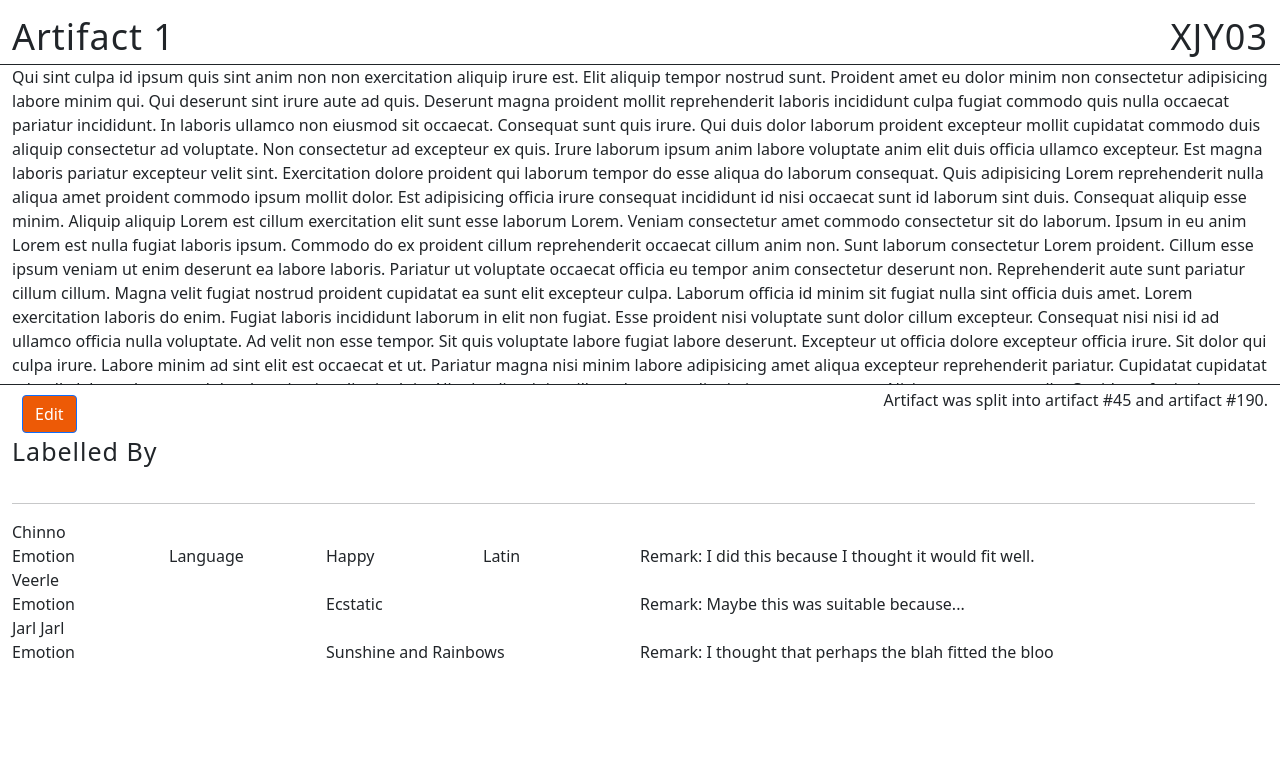
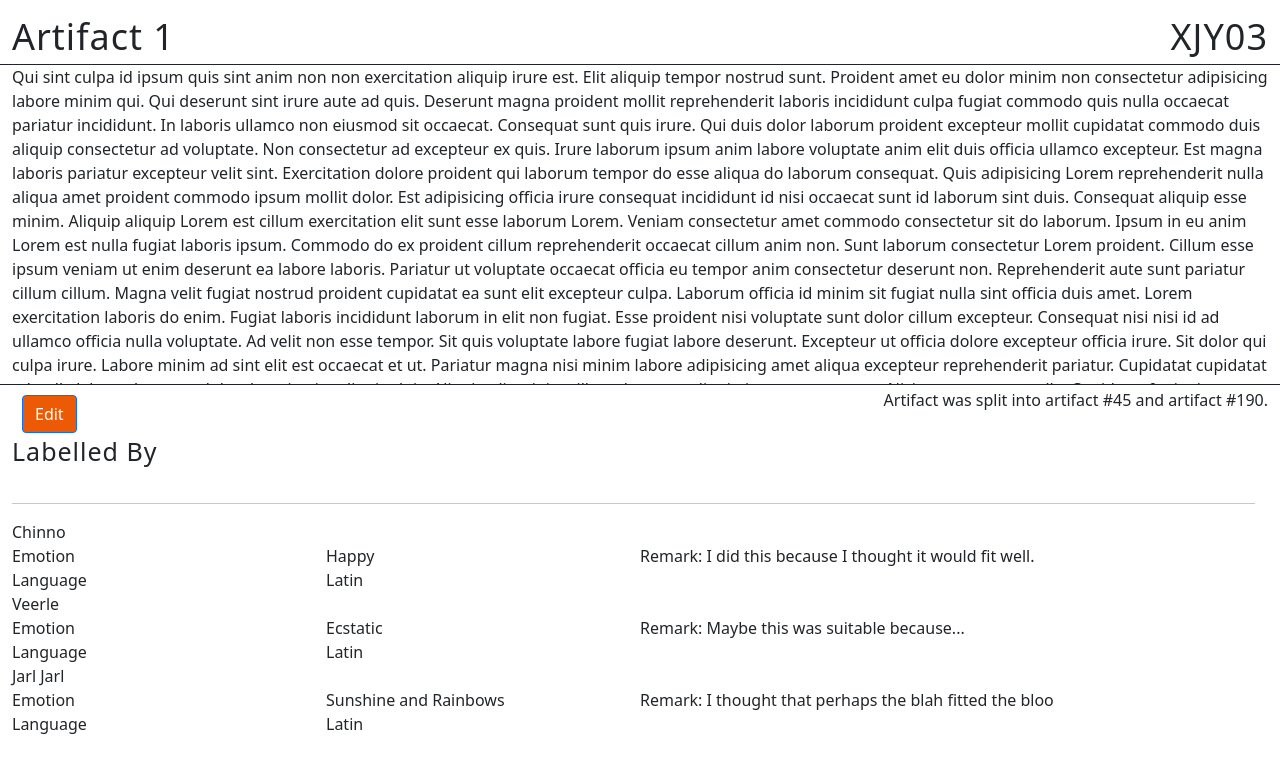
Before and after one commit to muctadir/lama, an Angular app in the folder frontend/: page /singleartifact in a window 1280 px wide. Shown: the top 772 px of the page. Built offline with nearby package versions, Linux system fonts and the light colour scheme.

Commit message:
Small Layout Fix Work in Progress

```diff
--- a/frontend/src/app/single-artifact-view/single-artifact-view.component.html
+++ b/frontend/src/app/single-artifact-view/single-artifact-view.component.html
@@ -61,11 +61,11 @@
                         <!--Label Type and Given Label-->
                         <div class="col-6">
                             <div class="row">
-                                <div class="col" *ngFor="let label of userLabel.labelsGiven">
-                                    {{label.labelTypeName1}}
-                                </div>
-                                <div class="col" *ngFor="let label of userLabel.labelsGiven">
-                                    {{label.labelGiven}}
+                                <div class="col-12" *ngFor="let label of userLabel.labelsGiven">
+                                    <div class="row">
+                                        <div class="col">{{label.labelTypeName1}}</div>
+                                        <div class="col">{{label.labelGiven}}</div>
+                                    </div>
                                 </div>
                             </div>
                         </div>
--- a/frontend/src/app/single-artifact-view/single-artifact-view.component.ts
+++ b/frontend/src/app/single-artifact-view/single-artifact-view.component.ts
@@ -76,12 +76,14 @@ export class SingleArtifactViewComponent implements OnInit {
     {
       labellerName: "Veerle",
       labelRemark: "Maybe this was suitable because...",
-      labelsGiven: [{labelTypeName1: "Emotion", labelGiven: "Ecstatic"},]
+      labelsGiven: [{labelTypeName1: "Emotion", labelGiven: "Ecstatic"},
+                    {labelTypeName1: "Language", labelGiven: "Latin"}]
     },
     {
       labellerName: "Jarl Jarl",
       labelRemark: "I thought that perhaps the blah fitted the bloo",
-      labelsGiven: [{labelTypeName1: "Emotion", labelGiven: "Sunshine and Rainbows"},]
+      labelsGiven: [{labelTypeName1: "Emotion", labelGiven: "Sunshine and Rainbows"},
+                    {labelTypeName1: "Language", labelGiven: "Latin"}]
     },
   ]
 
```
